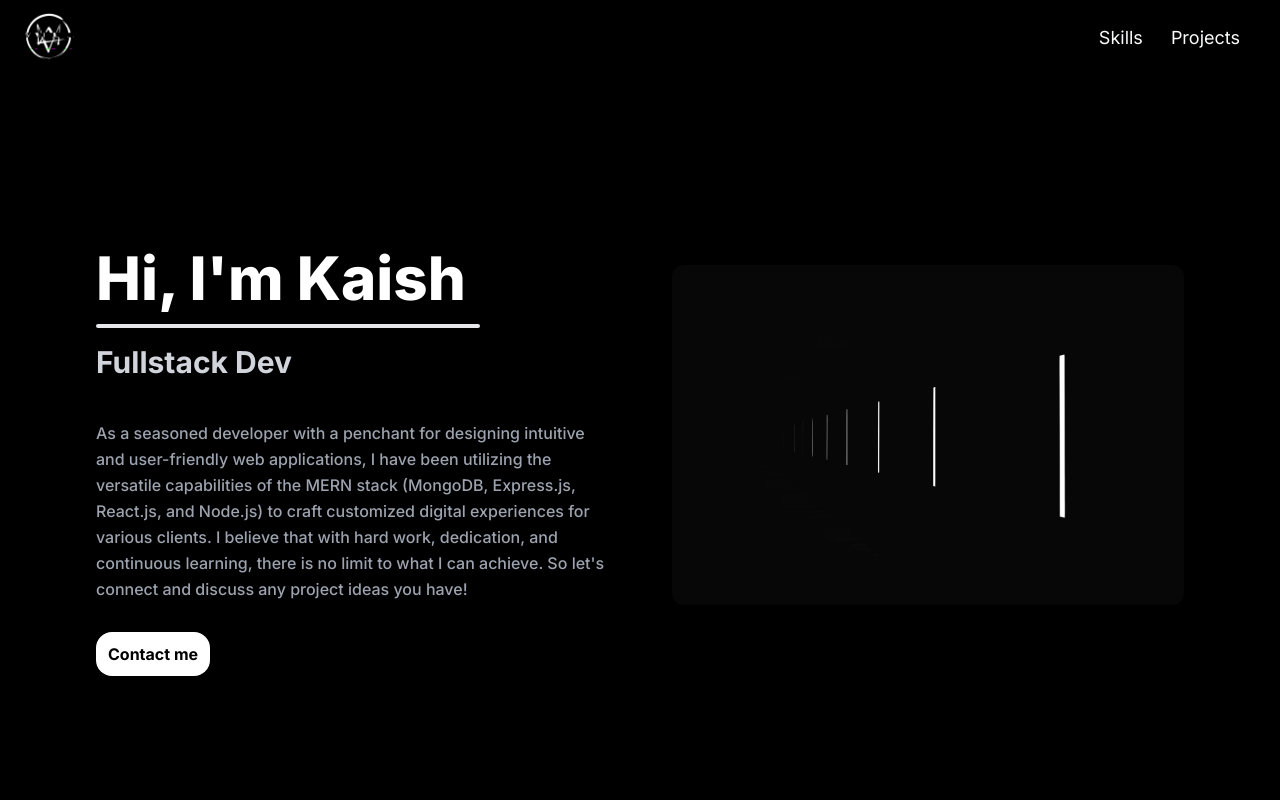
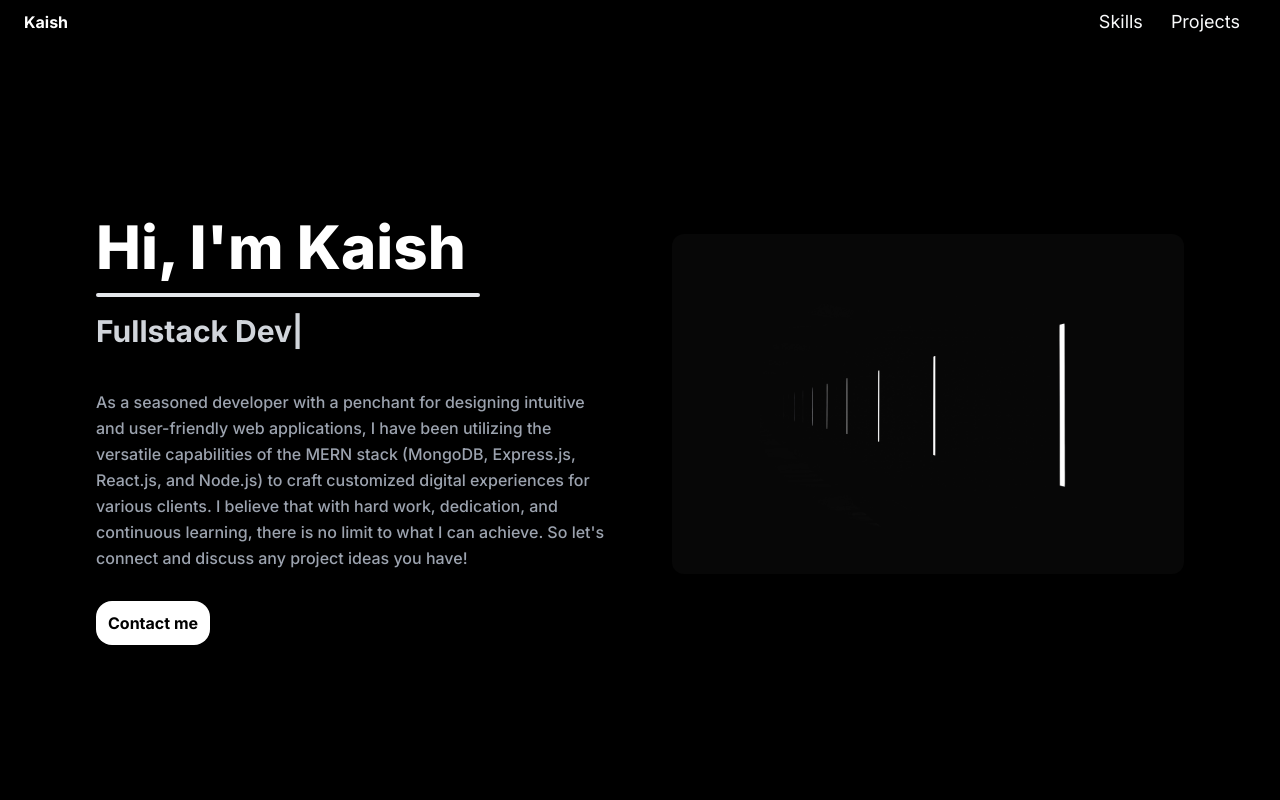
Before and after one commit to mark18cosmic/mark18cosmic.github.io, a Next.js app: page / in a window 1280 px wide. Shown: the top 800 px of the page. Built offline with nearby package versions, Linux system fonts and the light colour scheme.

Commit message:
refactor: navbar

```diff
--- a/app/components/NavBar.tsx
+++ b/app/components/NavBar.tsx
@@ -16,7 +16,7 @@ const NavBar = () => {
           href="/"
           className='ml-4'
         >
-          <Image src={png} width={50} height={50} alt='' />
+          <h1 className='text-white font-bold'>Kaish</h1>
         </Link>
         <div className="mr-8">
           <ul className="">
```
